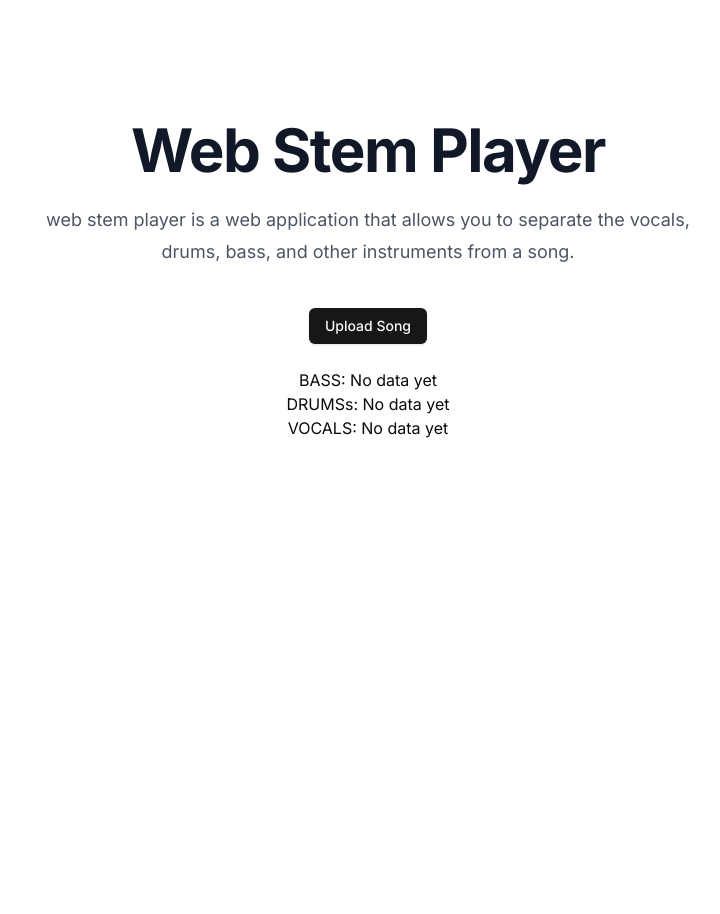
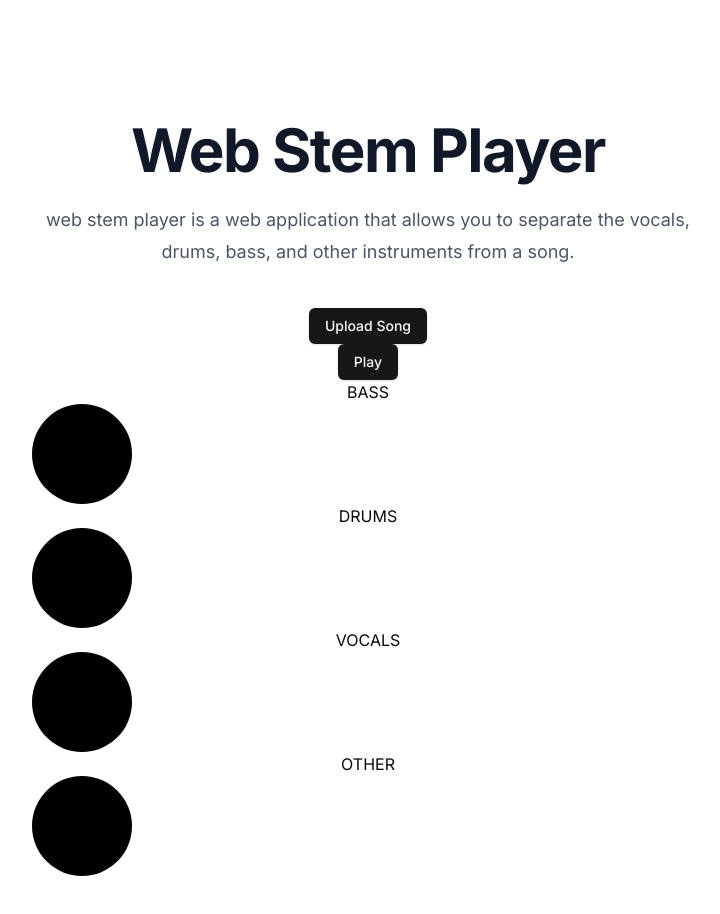
Before and after one commit to ChrisAbdo/Stemmer, a Next.js app: page / in a window 1280 px wide. Shown: the part 220-1134 px from the top of the page, without its empty margins (272-992 px from the left). Before the commit the page ends 884 px from the top, so only its background shows below. Built offline with nearby package versions, Linux system fonts and the light colour scheme.

Commit message:
functionality

```diff
--- a/app/page.tsx
+++ b/app/page.tsx
@@ -19,6 +19,12 @@ export default function Home() {
   const [audioUrlValue, setAudioUrlValue] = React.useState("");
   const [loading, setLoading] = React.useState(false);
   const [genData, setGenData] = React.useState({} as any);
+  const [isPlaying, setIsPlaying] = React.useState(false);
+
+  const [isVocalsMuted, setVocalsMuted] = React.useState(false);
+  const [isDrumsMuted, setDrumsMuted] = React.useState(false);
+  const [isBassMuted, setBassMuted] = React.useState(false);
+  const [isOtherMuted, setOtherMuted] = React.useState(false);
 
   const handleSubmit = async () => {
     setLoading(true);
@@ -39,6 +45,16 @@ export default function Home() {
     }
   }, [uploadedUrl]);
 
+  React.useEffect(() => {
+    const audioElements = document.getElementsByTagName("audio");
+    for (let i = 0; i < audioElements.length; i++) {
+      if (isPlaying) {
+        audioElements[i].play();
+      } else {
+        audioElements[i].pause();
+      }
+    }
+  }, [isPlaying]);
   return (
     <div className="bg-background">
       <div className="relative isolate px-6 pt-14 lg:px-8">
@@ -77,16 +93,90 @@ export default function Home() {
                 </DrawerContent>
               </Drawer>
             </div>
-            {uploadedUrl && <p>Uploaded URL: {uploadedUrl}</p>}
-            <br />
+
             {loading && (
               <p>Loading your stems &rparr; this may take a while...</p>
             )}
-            BASS: {genData.bass || "No data yet"}
-            <br />
-            DRUMSs: {genData.drums || "No data yet"}
-            <br />
-            VOCALS: {genData.vocals || "No data yet"}
+            <Button onClick={() => setIsPlaying(!isPlaying)}>
+              {isPlaying ? "Pause" : "Play"}
+            </Button>
+            <div>
+              BASS
+              <div
+                style={{
+                  width: "100px",
+                  height: "100px",
+                  backgroundColor: "black",
+                  borderRadius: "50%",
+                }}
+                onClick={() => {
+                  setBassMuted(!isBassMuted);
+                }}
+              >
+                <audio
+                  src={genData.bass}
+                  autoPlay={isPlaying}
+                  muted={isBassMuted}
+                />
+              </div>
+            </div>
+            <div>
+              DRUMS
+              <div
+                style={{
+                  width: "100px",
+                  height: "100px",
+                  backgroundColor: "black",
+                  borderRadius: "50%",
+                }}
+                onClick={() => {
+                  setDrumsMuted(!isDrumsMuted);
+                }}
+              >
+                <audio
+                  src={genData.drums}
+                  autoPlay={isPlaying}
+                  muted={isDrumsMuted}
+                />
+              </div>
+            </div>
+            <div>
+              VOCALS
+              <div
+                style={{
+                  width: "100px",
+                  height: "100px",
+                  backgroundColor: "black",
+                  borderRadius: "50%",
+                }}
+                onClick={() => {
+                  setVocalsMuted(!isVocalsMuted);
+                }}
+              >
+                <audio
+                  src={genData.vocals}
+                  autoPlay={isPlaying}
+                  muted={isVocalsMuted}
+                />
+              </div>
+            </div>
+            <div>
+              OTHER
+              <div
+                style={{
+                  width: "100px",
+                  height: "100px",
+                  backgroundColor: "black",
+                  borderRadius: "50%",
+                }}
+              >
+                <audio
+                  src={genData.other}
+                  autoPlay={isPlaying}
+                  muted={isOtherMuted}
+                />
+              </div>
+            </div>
           </div>
         </div>
       </div>
```
